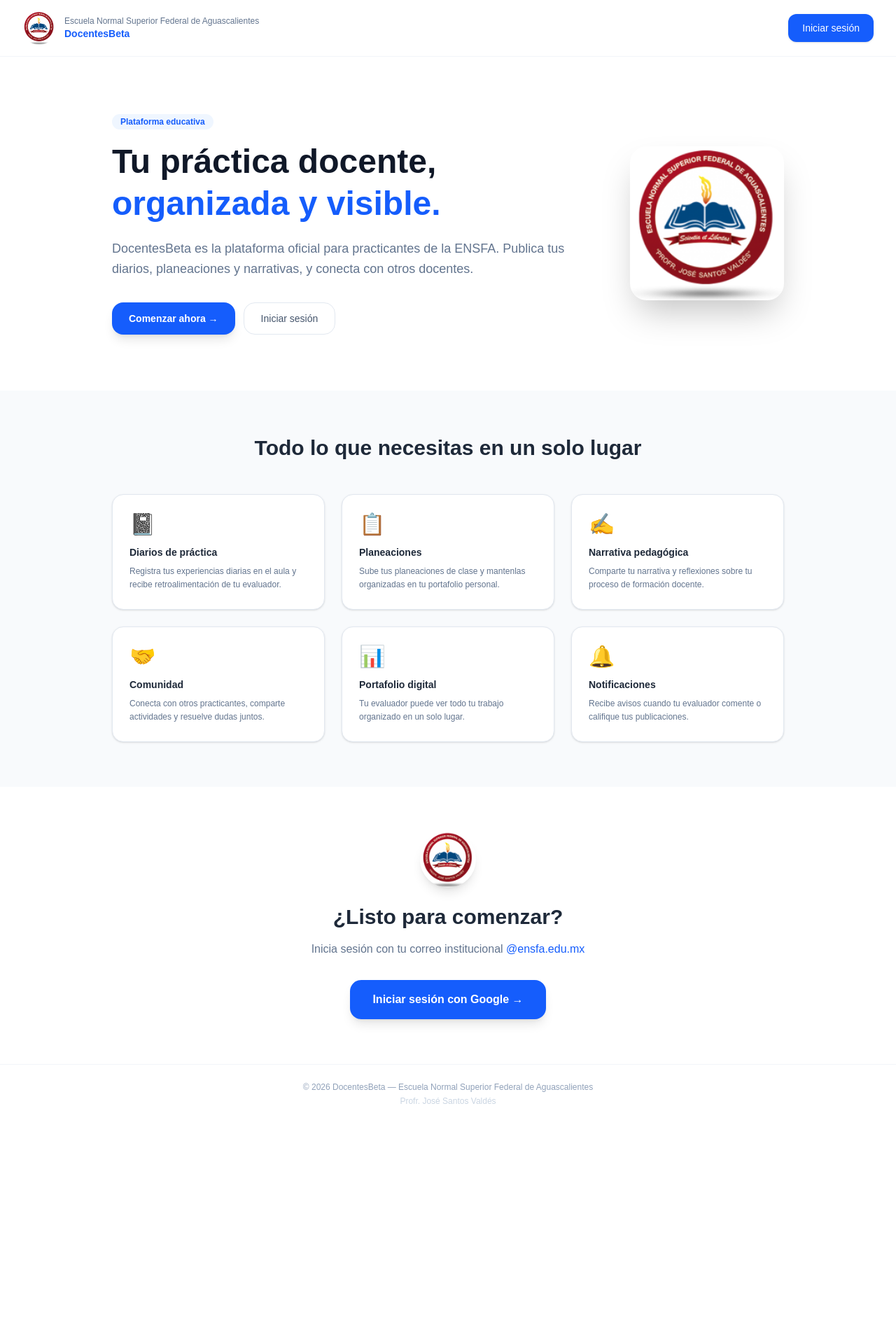
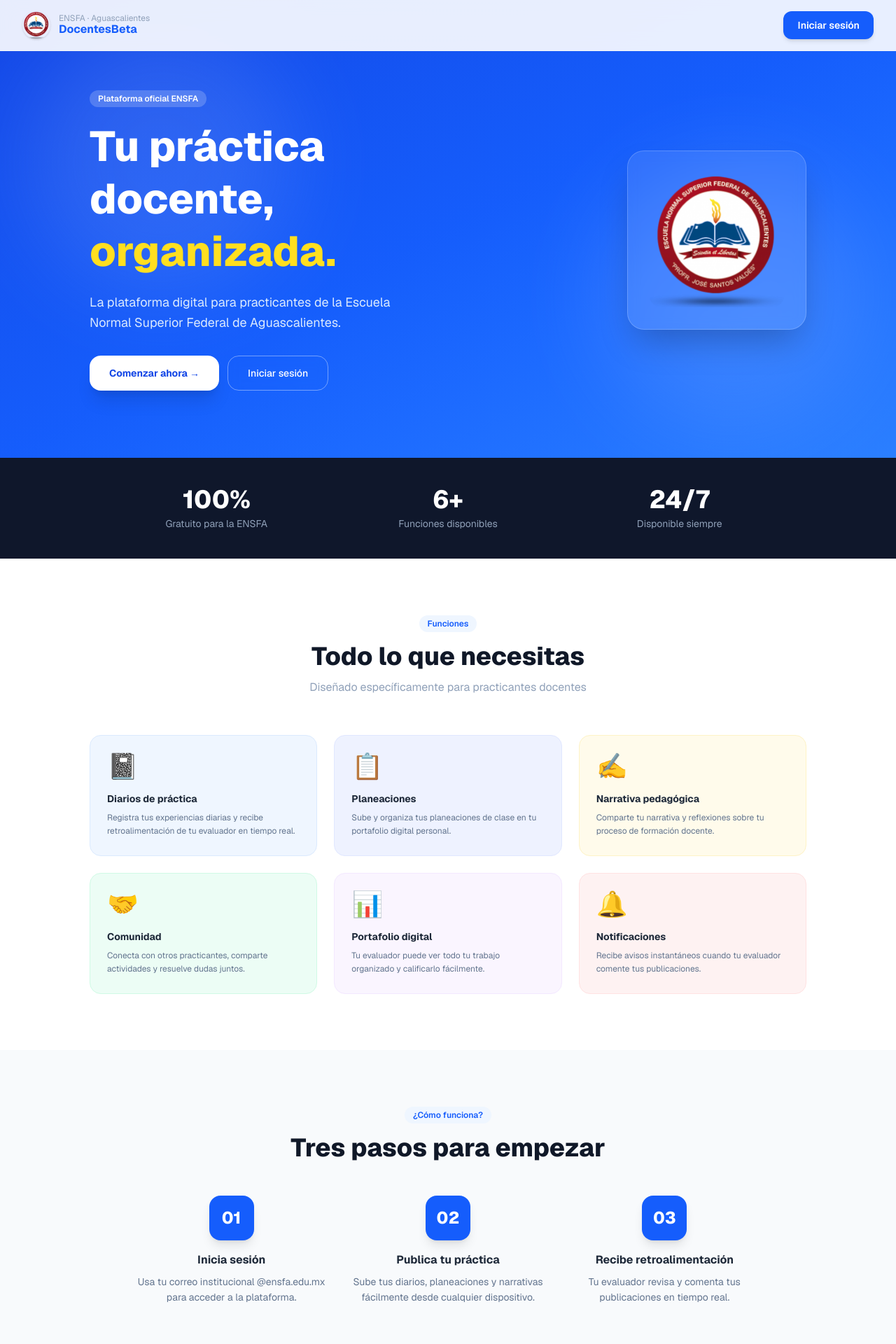
Before and after one commit to Alexbr350/docentesbeta, a Next.js app: page /landing in a window 1280 px wide. Shown: the top 1920 px of the page at 70% size. Before the commit the page ends 1605 px from the top, so only its background shows below. Built offline with nearby package versions, Linux system fonts and the light colour scheme.

Commit message:
Landing page mejorada con diseño profesional

```diff
--- a/app/landing/page.tsx
+++ b/app/landing/page.tsx
@@ -1,76 +1,104 @@
 "use client";
 import { useRouter } from "next/navigation";
-
 
 export default function Landing() {
   const router = useRouter();
 
   return (
-    <div className="min-h-screen bg-white">
+    <div className="min-h-screen bg-white font-sans">
 
       {/* Navbar */}
-      <nav className="px-8 py-4 flex items-center justify-between border-b border-slate-100">
+      <nav className="fixed top-0 left-0 right-0 z-50 bg-white/90 backdrop-blur-md border-b border-slate-100 px-8 py-4 flex items-center justify-between">
         <div className="flex items-center gap-3">
-          <img src="/logo.png" alt="ENSFA Logo" width={48} height={48} className="rounded-full" />
+          <img src="/logo.png" alt="ENSFA" width={40} height={40} className="rounded-full shadow" />
           <div>
-            <p className="text-xs text-slate-500 font-medium">Escuela Normal Superior Federal de Aguascalientes</p>
-            <p className="text-sm font-bold text-blue-600">DocentesBeta</p>
+            <p className="text-xs text-slate-400 leading-none">ENSFA · Aguascalientes</p>
+            <p className="text-base font-bold text-blue-600 leading-tight">DocentesBeta</p>
           </div>
         </div>
         <button
           onClick={() => router.push("/login")}
-          className="bg-blue-600 hover:bg-blue-700 text-white text-sm font-medium px-5 py-2.5 rounded-xl shadow transition"
+          className="bg-blue-600 hover:bg-blue-700 text-white text-sm font-semibold px-5 py-2.5 rounded-xl shadow-md transition"
         >
           Iniciar sesión
         </button>
       </nav>
 
       {/* Hero */}
-      <section className="max-w-5xl mx-auto px-8 py-20 flex items-center gap-16">
+      <section className="pt-32 pb-24 px-8 bg-gradient-to-br from-blue-700 via-blue-600 to-blue-500 text-white relative overflow-hidden">
+        <div className="absolute inset-0 opacity-10">
+          <div className="absolute top-10 left-10 w-96 h-96 bg-white rounded-full blur-3xl"></div>
+          <div className="absolute bottom-10 right-10 w-96 h-96 bg-white rounded-full blur-3xl"></div>
+        </div>
+        <div className="max-w-5xl mx-auto relative z-10 flex items-center gap-16">
           <div className="flex-1">
-          <span className="text-xs font-semibold text-blue-600 bg-blue-50 px-3 py-1 rounded-full">Plataforma educativa</span>
-          <h1 className="text-5xl font-extrabold text-gray-900 mt-4 leading-tight">
-            Tu práctica docente,<br />
-            <span className="text-blue-600">organizada y visible.</span>
+            <span className="text-xs font-semibold bg-white/20 px-3 py-1 rounded-full backdrop-blur-sm">Plataforma oficial ENSFA</span>
+            <h1 className="text-6xl font-extrabold mt-5 leading-tight">
+              Tu práctica<br />
+              docente,<br />
+              <span className="text-yellow-300">organizada.</span>
             </h1>
-          <p className="text-slate-500 mt-5 text-lg leading-relaxed">
-            DocentesBeta es la plataforma oficial para practicantes de la ENSFA. Publica tus diarios, planeaciones y narrativas, y conecta con otros docentes.
+            <p className="text-blue-100 mt-5 text-lg leading-relaxed max-w-md">
+              La plataforma digital para practicantes de la Escuela Normal Superior Federal de Aguascalientes.
             </p>
             <div className="flex gap-3 mt-8">
               <button
                 onClick={() => router.push("/login")}
-              className="bg-blue-600 hover:bg-blue-700 text-white font-semibold px-6 py-3 rounded-2xl shadow-lg transition text-sm"
+                className="bg-white text-blue-700 font-bold px-7 py-3.5 rounded-2xl shadow-xl hover:shadow-2xl transition text-sm"
               >
                 Comenzar ahora →
               </button>
               <button
                 onClick={() => router.push("/login")}
-              className="border border-slate-200 text-slate-600 hover:bg-slate-50 font-medium px-6 py-3 rounded-2xl transition text-sm"
+                className="border border-white/40 text-white font-medium px-7 py-3.5 rounded-2xl hover:bg-white/10 transition text-sm backdrop-blur-sm"
               >
                 Iniciar sesión
               </button>
             </div>
           </div>
-        <div className="flex-shrink-0">
-          <img src="/logo.png" alt="ENSFA" width={220} height={220} className="rounded-3xl shadow-2xl" />
+          <div className="flex-shrink-0 hidden md:block">
+            <div className="w-64 h-64 bg-white/10 rounded-3xl backdrop-blur-sm border border-white/20 flex items-center justify-center shadow-2xl">
+              <img src="/logo.png" alt="ENSFA" className="w-48 h-48 rounded-2xl" />
+            </div>
+          </div>
+        </div>
+      </section>
+
+      {/* Stats */}
+      <section className="bg-slate-900 py-10">
+        <div className="max-w-5xl mx-auto px-8 grid grid-cols-3 gap-8 text-center">
+          {[
+            { num: "100%", label: "Gratuito para la ENSFA" },
+            { num: "6+", label: "Funciones disponibles" },
+            { num: "24/7", label: "Disponible siempre" },
+          ].map((s) => (
+            <div key={s.label}>
+              <p className="text-4xl font-extrabold text-white">{s.num}</p>
+              <p className="text-slate-400 text-sm mt-1">{s.label}</p>
+            </div>
+          ))}
         </div>
       </section>
 
       {/* Features */}
-      <section className="bg-slate-50 py-16">
-        <div className="max-w-5xl mx-auto px-8">
-          <h2 className="text-3xl font-bold text-gray-800 text-center mb-12">Todo lo que necesitas en un solo lugar</h2>
+      <section className="py-20 px-8 bg-white">
+        <div className="max-w-5xl mx-auto">
+          <div className="text-center mb-14">
+            <span className="text-xs font-semibold text-blue-600 bg-blue-50 px-3 py-1 rounded-full">Funciones</span>
+            <h2 className="text-4xl font-extrabold text-gray-900 mt-4">Todo lo que necesitas</h2>
+            <p className="text-slate-400 mt-3">Diseñado específicamente para practicantes docentes</p>
+          </div>
           <div className="grid grid-cols-3 gap-6">
             {[
-              { icon: "📓", titulo: "Diarios de práctica", desc: "Registra tus experiencias diarias en el aula y recibe retroalimentación de tu evaluador." },
-              { icon: "📋", titulo: "Planeaciones", desc: "Sube tus planeaciones de clase y mantenlas organizadas en tu portafolio personal." },
-              { icon: "✍️", titulo: "Narrativa pedagógica", desc: "Comparte tu narrativa y reflexiones sobre tu proceso de formación docente." },
-              { icon: "🤝", titulo: "Comunidad", desc: "Conecta con otros practicantes, comparte actividades y resuelve dudas juntos." },
-              { icon: "📊", titulo: "Portafolio digital", desc: "Tu evaluador puede ver todo tu trabajo organizado en un solo lugar." },
-              { icon: "🔔", titulo: "Notificaciones", desc: "Recibe avisos cuando tu evaluador comente o califique tus publicaciones." },
+              { icon: "📓", titulo: "Diarios de práctica", desc: "Registra tus experiencias diarias y recibe retroalimentación de tu evaluador en tiempo real.", color: "bg-blue-50 border-blue-100" },
+              { icon: "📋", titulo: "Planeaciones", desc: "Sube y organiza tus planeaciones de clase en tu portafolio digital personal.", color: "bg-indigo-50 border-indigo-100" },
+              { icon: "✍️", titulo: "Narrativa pedagógica", desc: "Comparte tu narrativa y reflexiones sobre tu proceso de formación docente.", color: "bg-amber-50 border-amber-100" },
+              { icon: "🤝", titulo: "Comunidad", desc: "Conecta con otros practicantes, comparte actividades y resuelve dudas juntos.", color: "bg-emerald-50 border-emerald-100" },
+              { icon: "📊", titulo: "Portafolio digital", desc: "Tu evaluador puede ver todo tu trabajo organizado y calificarlo fácilmente.", color: "bg-purple-50 border-purple-100" },
+              { icon: "🔔", titulo: "Notificaciones", desc: "Recibe avisos instantáneos cuando tu evaluador comente tus publicaciones.", color: "bg-red-50 border-red-100" },
             ].map((f) => (
-              <div key={f.titulo} className="bg-white rounded-2xl p-6 border border-slate-200 shadow-sm hover:shadow-md transition">
-                <div className="text-3xl mb-3">{f.icon}</div>
+              <div key={f.titulo} className={`rounded-2xl p-6 border ${f.color} hover:shadow-lg transition`}>
+                <div className="text-4xl mb-4">{f.icon}</div>
                 <h3 className="text-sm font-bold text-gray-800 mb-2">{f.titulo}</h3>
                 <p className="text-xs text-slate-500 leading-relaxed">{f.desc}</p>
               </div>
@@ -79,25 +107,47 @@
         </div>
       </section>
 
-      {/* CTA */}
-      <section className="py-16 text-center">
-        <div className="max-w-2xl mx-auto px-8">
-          <img src="/logo.png" alt="ENSFA" width={80} height={80} className="rounded-full mx-auto mb-6 shadow-lg" />
-          <h2 className="text-3xl font-bold text-gray-800 mb-4">¿Listo para comenzar?</h2>
-          <p className="text-slate-500 mb-8">Inicia sesión con tu correo institucional <span className="text-blue-600 font-medium">@ensfa.edu.mx</span></p>
+      {/* Como funciona */}
+      <section className="py-20 px-8 bg-slate-50">
+        <div className="max-w-4xl mx-auto text-center">
+          <span className="text-xs font-semibold text-blue-600 bg-blue-50 px-3 py-1 rounded-full">¿Cómo funciona?</span>
+          <h2 className="text-4xl font-extrabold text-gray-900 mt-4 mb-12">Tres pasos para empezar</h2>
+          <div className="grid grid-cols-3 gap-8">
+            {[
+              { num: "01", titulo: "Inicia sesión", desc: "Usa tu correo institucional @ensfa.edu.mx para acceder a la plataforma." },
+              { num: "02", titulo: "Publica tu práctica", desc: "Sube tus diarios, planeaciones y narrativas fácilmente desde cualquier dispositivo." },
+              { num: "03", titulo: "Recibe retroalimentación", desc: "Tu evaluador revisa y comenta tus publicaciones en tiempo real." },
+            ].map((p) => (
+              <div key={p.num} className="text-center">
+                <div className="w-16 h-16 bg-blue-600 text-white rounded-2xl flex items-center justify-center text-2xl font-extrabold mx-auto mb-4 shadow-lg">
+                  {p.num}
+                </div>
+                <h3 className="font-bold text-gray-800 mb-2">{p.titulo}</h3>
+                <p className="text-sm text-slate-500 leading-relaxed">{p.desc}</p>
+              </div>
+            ))}
+          </div>
+        </div>
+      </section>
+
+      {/* CTA Final */}
+      <section className="py-20 px-8 bg-gradient-to-br from-blue-700 to-blue-500 text-white text-center">
+        <img src="/logo.png" alt="ENSFA" className="w-20 h-20 rounded-full mx-auto mb-6 shadow-xl border-4 border-white/30" />
+        <h2 className="text-4xl font-extrabold mb-4">¿Listo para comenzar?</h2>
+        <p className="text-blue-100 mb-8 text-lg">Inicia sesión con tu correo <span className="text-yellow-300 font-semibold">@ensfa.edu.mx</span></p>
         <button
           onClick={() => router.push("/login")}
-            className="bg-blue-600 hover:bg-blue-700 text-white font-semibold px-8 py-4 rounded-2xl shadow-lg transition text-base"
+          className="bg-white text-blue-700 font-bold px-10 py-4 rounded-2xl shadow-xl hover:shadow-2xl transition text-base"
         >
           Iniciar sesión con Google →
         </button>
-        </div>
       </section>
 
       {/* Footer */}
-      <footer className="border-t border-slate-100 py-6 text-center">
-        <p className="text-xs text-slate-400">© 2026 DocentesBeta — Escuela Normal Superior Federal de Aguascalientes</p>
-        <p className="text-xs text-slate-300 mt-1">Profr. José Santos Valdés</p>
+      <footer className="bg-slate-900 py-8 text-center">
+        <img src="/logo.png" alt="ENSFA" className="w-10 h-10 rounded-full mx-auto mb-3 opacity-80" />
+        <p className="text-slate-400 text-sm">© 2026 DocentesBeta</p>
+        <p className="text-slate-500 text-xs mt-1">Escuela Normal Superior Federal de Aguascalientes · Profr. José Santos Valdés</p>
       </footer>
 
     </div>
```
Lines whose indentation alone changed are shown as unchanged.
